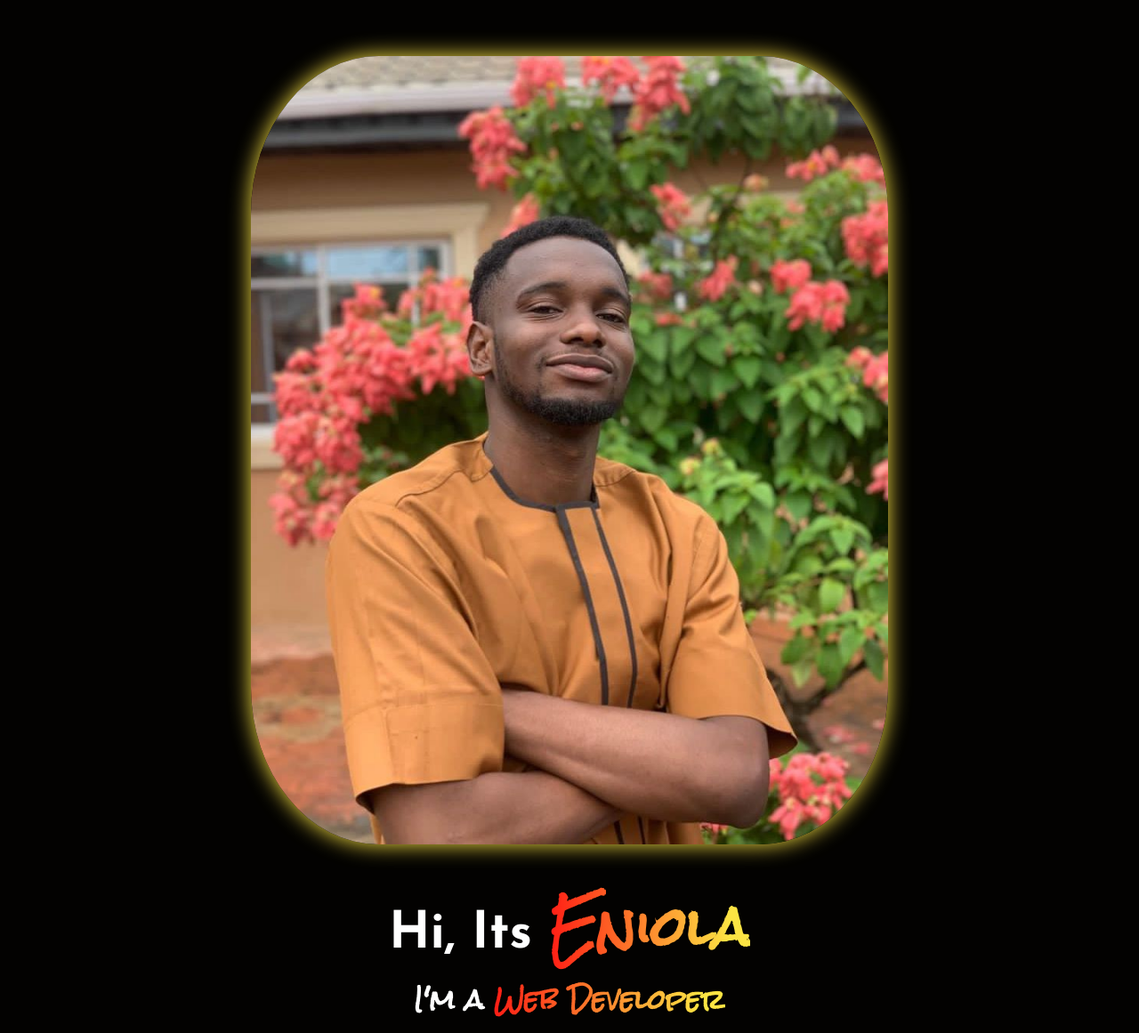
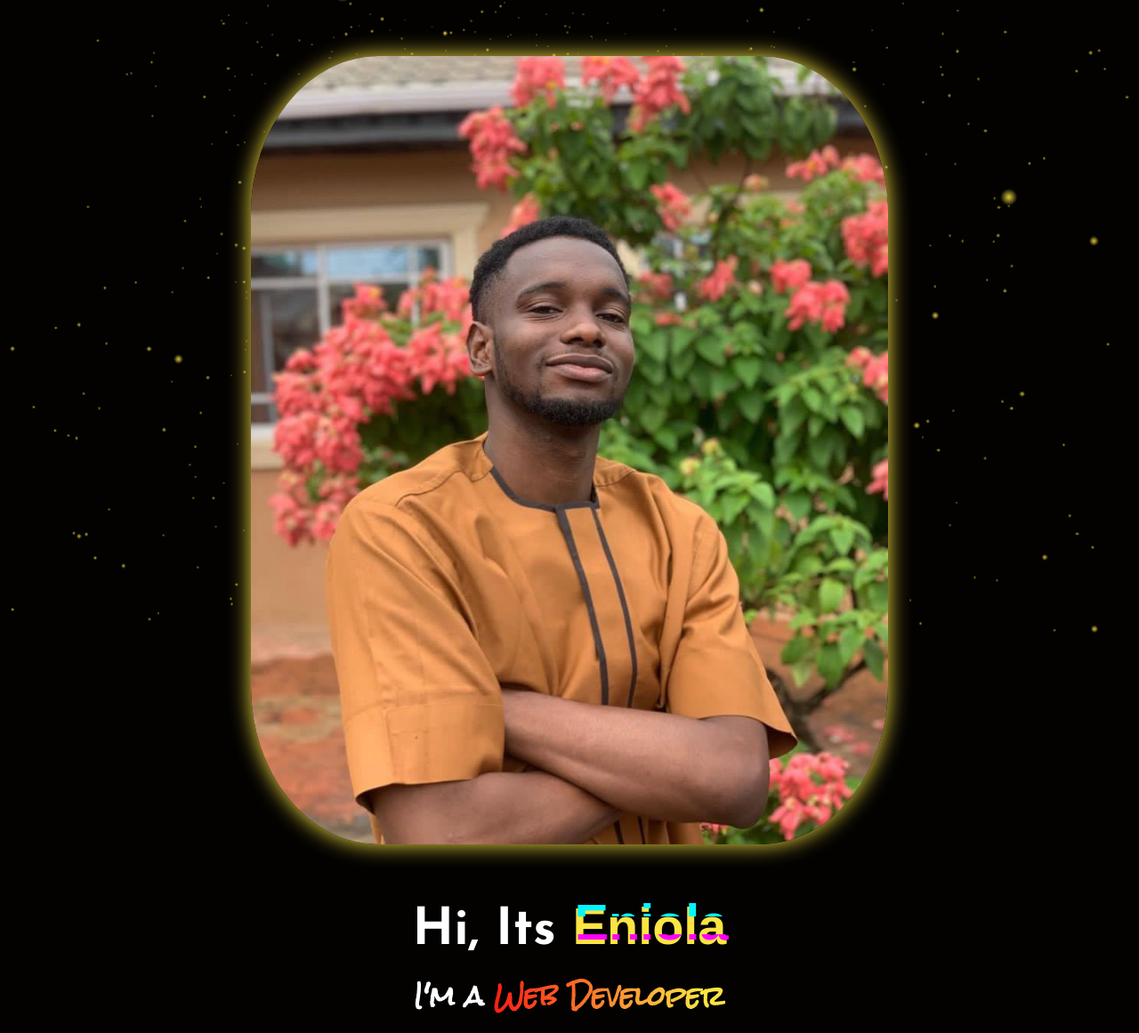
Before and after one commit to stephenhaleem/portfolio, a plain HTML site: page index.html in a window 1280 px wide. Shown: the part 81-1242 px from the top of the page at 89% size. Drawn offline with nearby package versions, Linux system fonts and the light colour scheme; a web font is replaced by a local one.

Commit message:
add background animation and glitch effect to enhance visual appeal

```diff
--- /dev/null
+++ b/background.js
@@ -0,0 +1,107 @@
+// background.js
+document.addEventListener("DOMContentLoaded", () => {
+  const scene = new THREE.Scene();
+  const camera = new THREE.PerspectiveCamera(
+    75,
+    window.innerWidth / window.innerHeight,
+    0.1,
+    2000
+  );
+  const renderer = new THREE.WebGLRenderer({
+    canvas: document.getElementById("bg-canvas"),
+    alpha: true,
+  });
+  renderer.setSize(window.innerWidth, window.innerHeight);
+  renderer.setPixelRatio(window.devicePixelRatio);
+
+  // Create a circular texture for particles
+  const createParticleTexture = () => {
+    const size = 32; // Texture size (32x32 pixels)
+    const canvas = document.createElement("canvas");
+    canvas.width = size;
+    canvas.height = size;
+    const context = canvas.getContext("2d");
+
+    // Draw a soft circular gradient
+    const gradient = context.createRadialGradient(
+      size / 2,
+      size / 2,
+      0,
+      size / 2,
+      size / 2,
+      size / 2
+    );
+    gradient.addColorStop(0, "rgba(255, 255, 255, 1)"); // Bright center
+    gradient.addColorStop(1, "rgba(255, 255, 255, 0)"); // Fade to transparent
+
+    context.fillStyle = gradient;
+    context.fillRect(0, 0, size, size);
+
+    return new THREE.CanvasTexture(canvas);
+  };
+
+  // Particle system
+  const particleCount = 1500;
+  const particles = new THREE.BufferGeometry();
+  const positions = new Float32Array(particleCount * 3);
+  const velocities = new Float32Array(particleCount * 3);
+
+  for (let i = 0; i < particleCount * 3; i += 3) {
+    positions[i] = (Math.random() - 0.5) * 1500;
+    positions[i + 1] = (Math.random() - 0.5) * 1500;
+    positions[i + 2] = (Math.random() - 0.5) * 1500;
+
+    velocities[i] = (Math.random() - 0.5) * 0.1;
+    velocities[i + 1] = (Math.random() - 0.5) * 0.1;
+    velocities[i + 2] = (Math.random() - 0.5) * 0.1;
+  }
+
+  particles.setAttribute("position", new THREE.BufferAttribute(positions, 3));
+  const material = new THREE.PointsMaterial({
+    color: 0xfce443, // Yellow
+    size: 6, // Slightly larger for visibility
+    sizeAttenuation: true,
+    map: createParticleTexture(), // Use circular texture
+    transparent: true,
+    opacity: 0.9, // Softer glow
+    blending: THREE.AdditiveBlending, // Glow effect
+    depthWrite: false, // Prevent depth conflicts
+  });
+  const particleSystem = new THREE.Points(particles, material);
+  scene.add(particleSystem);
+
+  camera.position.z = 800;
+
+  // Animation loop
+  function animate() {
+    requestAnimationFrame(animate);
+
+    const positions = particleSystem.geometry.attributes.position.array;
+    for (let i = 0; i < particleCount * 3; i += 3) {
+      positions[i] += velocities[i];
+      positions[i + 1] += velocities[i + 1];
+      positions[i + 2] += velocities[i + 2];
+
+      if (positions[i] > 750) positions[i] = -750;
+      if (positions[i] < -750) positions[i] = 750;
+      if (positions[i + 1] > 750) positions[i + 1] = -750;
+      if (positions[i + 1] < -750) positions[i + 1] = 750;
+      if (positions[i + 2] > 750) positions[i + 2] = -750;
+      if (positions[i + 2] < -750) positions[i + 2] = 750;
+    }
+    particleSystem.geometry.attributes.position.needsUpdate = true;
+
+    particleSystem.rotation.y += 0.0005;
+    particleSystem.rotation.x += 0.0002;
+
+    renderer.render(scene, camera);
+  }
+  animate();
+
+  // Resize handler
+  window.addEventListener("resize", () => {
+    renderer.setSize(window.innerWidth, window.innerHeight);
+    camera.aspect = window.innerWidth / window.innerHeight;
+    camera.updateProjectionMatrix();
+  });
+});
--- a/index.html
+++ b/index.html
@@ -4,6 +4,7 @@
     <style>
     @import url('https://fonts.googleapis.com/css2?family=Geo:ital@0;1&display=swap');
     @import url('https://fonts.googleapis.com/css2?family=Caveat:wght@400..700&family=Indie+Flower&family=Orbitron:wght@400..900&family=Reenie+Beanie&family=Tangerine:wght@400;700&display=swap');
+
     </style>
     <link rel="icon" type="images/png" sizes="32x32" href="logo.png">
     <link href="https://cdn.jsdelivr.net/npm/aos@2.3.4/dist/aos.css" rel="stylesheet">
@@ -14,6 +15,7 @@
     <link rel="preconnect" href="https://fonts.gstatic.com" crossorigin>
     <link href="https://fonts.googleapis.com/css2?family=Rock+Salt&display=swap" rel="stylesheet">
     <link rel="stylesheet" href="https://cdnjs.cloudflare.com/ajax/libs/remixicon/4.2.0/remixicon.min.css">
+    <link href="https://fonts.googleapis.com/css2?family=Rubik+Glitch&display=swap" rel="stylesheet">
     <meta charset="UTF-8">
     <meta name="viewport" content="width=device-width, initial-scale=1.0">
     <meta name="theme-color" content="#fce443" />
@@ -25,6 +27,7 @@
     <link href="https://unpkg.com/boxicons@2.1.4/css/boxicons.min.css" rel="stylesheet">
 </head>
 <body>
+    <canvas id="bg-canvas"></canvas>
     <div id="pre-loader"></div>
 
     <header class="header" id="header">
@@ -93,38 +96,21 @@
     </header>
 
     <section class="home" id='home'>
-        <div class="home-content" data-aos="fade-up" data-aos-mirror="true"data-aos-delay="300" data-aos-duration="1000" data-aos-offset="200">
+        <div class="home-content" data-aos="fade-up" data-aos-mirror="true" data-aos-delay="300" data-aos-duration="1000" data-aos-offset="200">
           <h1>
-                Hi, Its <span>Eniola</span>
+            Hi, Its <span class="glitch" data-text="Eniola">Eniola</span>
           </h1>
           <h3>
-                I'm a <span> Web Developer</span>
+            I'm a <span>Web Developer</span>
           </h3>
-            <p data-aos="fade-up" data-aos-mirror="true"data-aos-delay="300" data-aos-duration="1000" data-aos-offset="200">Photographer|Gamer  </p>
-            <div class="social-icons" data-aos="fade-up" data-aos-mirror="true"data-aos-delay="300" data-aos-duration="1000" data-aos-offset="200">
-                <a href="https://www.github.com/stephenhaleem" target="_blank">
-                    <i class="bx bxl-github"></i>
-                </a>
-                <a href="https://www.linkedin.com/in/eniola-obilana-9086a3213?lipi=urn%3Ali%3Apage%3Ad_flagship3_profile_view_base_contact_details%3Bx6ZY%2FASGSXSqix5fo4ti%2Fw%3D%3D" target="_blank">
-                    <i class=" bx bxl-linkedin-square"></i>
-                </a>
-                <a href="https://www.instagram.com/stephenhaleem" target="_blank">
-                    <i class="bx bxl-instagram-alt"></i>
-                </a>
+          <p data-aos="fade-up" data-aos-mirror="true" data-aos-delay="300" data-aos-duration="1000" data-aos-offset="200">Photographer|Gamer</p>
+          <!-- Rest of the section remains unchanged -->
         </div>
-            <div class="bts-group"  >
-                <a href="ObilanaEniolaStephenResume.pdf" download="ObilanaEniolaStephenResume" class="btn" data-aos="fade-left"data-aos-mirror="true"data-aos-delay="300" data-aos-duration="1000" data-aos-offset="200">Download CV</a>
-                <a href="#contact" class="btn"data-aos="fade-right"data-aos-mirror="true" data-aos-delay="300" data-aos-duration="1000" data-aos-offset="200">Contact</a>
-            </div>
-
-
-        </div>
-
         <div class="home-img">
           <img src="img.jpg" alt="">
         </div>
+      </section>
 
-     </section>
      <section class="about" id="about">
         <div class="about-img" data-aos="fade-right" data-aos-delay="300" data-aos-duration="1000" data-aos-offset="200" data-aos-mirror="true" >
             <img src="new img.jpg" alt="">
@@ -164,23 +150,19 @@
      <section class="contact" id="contact">
         <h2 class="heading">Contact <span>Me</span></h2>
 
-        <form action="https://formspree.io/f/xovvpwrw"
-        method="post">
-
-            <div class="input-group" >
-                <div class="input-box" data-aos="fade-left"data-aos-mirror="true" data-aos-delay="300" data-aos-duration="1000" data-aos-offset="200" >
+        <form action="https://formspree.io/f/xovvpwrw" method="post">
+            <div class="input-group">
+                <div class="input-box" data-aos="fade-left" data-aos-mirror="true" data-aos-delay="300" data-aos-duration="1000" data-aos-offset="200">
                     <input type="text" name="name" placeholder="Full Name" style="font-family: josefin sans;">
-                    <input type="email" name="email" placeholder="Email" style="font-family: josefin sans;" >
-
+                    <input type="email" name="email" placeholder="Email" style="font-family: josefin sans;">
                 </div>
-                <div class="input-box"data-aos="fade-left" data-aos-mirror="true"  data-aos-delay="300" data-aos-duration="1000" data-aos-offset="200">
-                    <input type="number" placeholder="Phone Number" name="Phone" style="font-family: josefin sans;"  >
+                <div class="input-box" data-aos="fade-left" data-aos-mirror="true" data-aos-delay="300" data-aos-duration="1000" data-aos-offset="200">
+                    <input type="number" placeholder="Phone Number" name="Phone" style="font-family: josefin sans;">
                 </div>
             </div>
-
-            <div class="input-group2"data-aos="fade-right" data-aos-mirror="true"  data-aos-delay="300" data-aos-duration="1000" data-aos-offset="200">
-                <textarea name="" id="" placeholder="Your Message" style="font-family: josefin sans;" cols="30" rows="10"></textarea>
-                <input type="submit" value="Send Message" class="btn" style="font-family: josefin sans;" >
+            <div class="input-group2" data-aos="fade-right" data-aos-mirror="true" data-aos-delay="300" data-aos-duration="1000" data-aos-offset="200">
+                <textarea name="message" id="" placeholder="Your Message" style="font-family: josefin sans;" cols="30" rows="10"></textarea>
+                <input type="submit" value="Send Message" class="btn" style="font-family: josefin sans;">
             </div>
         </form>
      </section>
@@ -219,9 +201,13 @@
 
      </footer>
     <script src="portfolio.js"></script>
+
     <script src="https://cdn.jsdelivr.net/npm/aos@2.3.4/dist/aos.js"></script>
     <script>
         AOS.init();  // Initialize AOS on page load
     </script>
+    <script src="https://cdnjs.cloudflare.com/ajax/libs/three.js/r134/three.min.js"></script>
+    <script src="background.js"></script>
+
 </body>
 </html>
--- a/portfolio.css
+++ b/portfolio.css
@@ -7,11 +7,14 @@
   font-family: "arial";
 }
 :root {
+  --text-color: white;
   --bg-color: #030201;
-  --second-bg-color: #101010;
-  --text-color: white;
   --main-color: #fce443;
+  --neon-cyan: #00f7ff;
+  --neon-magenta: #ff00ff;
+  --deep-purple: #1a0d2b;
 }
+
 html {
   font-size: 60%;
   overflow-x: hidden;
@@ -28,14 +31,29 @@ ul {
 a {
   text-decoration: none;
 }
-
+#bg-canvas {
+  position: fixed;
+  top: 0;
+  left: 0;
+  width: 100%;
+  height: 100%;
+  z-index: -1;
+}
+body,
+header,
+section,
+footer,
+main {
+  position: relative;
+  z-index: 1;
+}
 .header {
   position: fixed;
   width: 100%;
   top: 0;
   left: 0;
   padding: 5px 14px;
-  background-color: black;
+  background-color: transparent;
   z-index: 1000;
 }
 .nav {
@@ -277,6 +295,7 @@ section {
   min-height: 100vh;
   padding: 10rem 15%;
 }
+
 .home {
   display: flex;
   align-items: center;
@@ -295,11 +314,13 @@ section {
   font-weight: 700;
   margin-top: 1.5rem;
   line-height: 1;
+  color: var(--text-color);
 }
 .home-content h3 {
   margin: 1rem 0;
   font-size: 3rem;
   font-family: rock salt;
+  color: var(--text-color);
 }
 .home-content p {
   font-family: josefin sans;
@@ -375,7 +396,7 @@ section {
   justify-content: center;
   align-items: center;
   gap: 10rem;
-  background: var(--bg-color);
+  background: transparent;
 }
 .about-img img {
   width: 32vw;
@@ -417,7 +438,7 @@ section {
   margin: 5rem 0;
 }
 .services {
-  background-color: var(--bg-color);
+  background-color: transparent;
   color: black;
 }
 .services h2 {
@@ -474,7 +495,7 @@ section {
 }
 
 .projects {
-  background-color: var(--bg-color);
+  background-color: transparent;
 }
 .projects-box {
   display: grid;
@@ -525,7 +546,7 @@ section {
   padding-top: 100px;
 }
 .contact {
-  background-color: var(--bg-color);
+  background-color: transparent;
 }
 .contact h2 {
   margin-bottom: 3rem;
@@ -553,7 +574,7 @@ section {
 }
 
 .footer {
-  background-color: var(--bg-color);
+  background-color: transparent;
   padding: 50px 0;
 }
 .footer .social-icons {
@@ -660,3 +681,101 @@ section {
   position: fixed;
   z-index: 100;
 }
+
+/* Glitch Effect */
+.glitch {
+  position: relative;
+  font-family: "Rubik Glitch", sans-serif; /* Optional, if imported */
+  color: var(--main-color); /* #fce443 for "Eniola" */
+  font-weight: 700;
+}
+
+.glitch::before,
+.glitch::after {
+  content: attr(data-text);
+  position: absolute;
+  top: 0;
+  left: 0;
+  width: 100%;
+  height: 100%;
+  background: transparent;
+}
+
+.glitch::before {
+  color: var(--neon-cyan); /* #00f7ff */
+  animation: glitch-top 1s infinite linear alternate-reverse; /* Always running */
+  clip-path: polygon(0 0, 100% 0, 100% 33%, 0 33%);
+}
+
+.glitch::after {
+  color: var(--neon-magenta); /* #ff00ff */
+  animation: glitch-bottom 1.5s infinite linear alternate-reverse; /* Always running */
+  clip-path: polygon(0 67%, 100% 67%, 100% 100%, 0 100%);
+}
+
+/* Enhance on hover (optional) */
+.glitch:hover::before {
+  animation: glitch-top 0.5s infinite linear alternate-reverse; /* Faster on hover */
+}
+
+.glitch:hover::after {
+  animation: glitch-bottom 0.7s infinite linear alternate-reverse; /* Faster on hover */
+}
+
+/* Ensure glitch span integrates correctly */
+.home-content h1 .glitch {
+  font-size: inherit; /* Matches h1's 6rem */
+  color: var(--main-color); /* #fce443 base for "Eniola" */
+  background: none; /* No gradient */
+}
+
+/* Keep "Web Developer" gradient intact */
+.home-content h3 span {
+  font-family: "Rock Salt", cursive;
+  background: linear-gradient(270deg, #fce443 10%, #ff1d15 100%);
+  background-clip: text;
+  color: transparent;
+}
+
+/* Glitch Keyframes */
+@keyframes glitch-top {
+  0% {
+    transform: translate(0, 0);
+  }
+  20% {
+    transform: translate(-3px, 1px);
+  }
+  40% {
+    transform: translate(3px, -1px);
+  }
+  60% {
+    transform: translate(-2px, 2px);
+  }
+  80% {
+    transform: translate(2px, -2px);
+  }
+  100% {
+    transform: translate(0, 0);
+  }
+}
+
+@keyframes glitch-bottom {
+  0% {
+    transform: translate(0, 0);
+  }
+  20% {
+    transform: translate(2px, -1px);
+  }
+  40% {
+    transform: translate(-2px, 1px);
+  }
+  60% {
+    transform: translate(3px, -2px);
+  }
+  80% {
+    transform: translate(-3px, 2px);
+  }
+  100% {
+    transform: translate(0, 0);
+  }
+}
--- a/projects.css
+++ b/projects.css
@@ -4,7 +4,7 @@
   box-sizing: border-box;
   text-decoration: none;
   scroll-behavior: smooth;
-    font-family: "arial"
+  font-family: "arial";
 }
 :root {
   --bg-color: #030201;
@@ -12,27 +12,25 @@
   --text-color: white;
   --main-color: #fce443;
 }
-  ::-webkit-scrollbar{
+::-webkit-scrollbar {
   width: 7px;
 }
 
-::-webkit-scrollbar-thumb{
+::-webkit-scrollbar-thumb {
   background-color: var(--main-color);
 }
 
-::-webkit-scrollbar-track{
-    background-color :var(--bg-color);
-
+::-webkit-scrollbar-track {
+  background-color: var(--bg-color);
 }
 html {
   font-size: 60%;
   overflow-x: hidden;
   scroll-behavior: smooth;
 }
-  body{
-    background:var(--bg-color);
+body {
+  background: var(--bg-color);
   color: var(--text-color);
-
 }
 ul {
   list-style: none;
@@ -41,8 +39,23 @@
 a {
   text-decoration: none;
 }
-
-  .header{
+#bg-canvas {
+  position: fixed;
+  top: 0;
+  left: 0;
+  width: 100%;
+  height: 100%;
+  z-index: -1; /* Behind all content */
+}
+body,
+header,
+section,
+footer,
+main {
+  position: relative;
+  z-index: 1;
+}
+.header {
   position: fixed;
   width: 100%;
   top: 0;
@@ -51,7 +64,7 @@
   background-color: black;
   z-index: 1000;
 }
-.nav{
+.nav {
   position: relative;
   height: 3.5rem;
   display: flex;
@@ -59,10 +72,10 @@
   align-items: center;
 }
 
- .nav__logo{
+.nav__logo {
   font-family: orbitron;
   font-size: 3rem;
-    color:#fce443;
+  color: #fce443;
   font-weight: 800;
   cursor: pointer;
   transition: 0.3s ease-in-out;
@@ -74,14 +87,10 @@
   font-size: 2.5rem;
   cursor: pointer;
 }
- span{
-    background: linear-gradient(
-        270deg,
-     #fce443 10%,
-     #ff1d15 100%
-     );
-    background-clip:text;
-    color:transparent;
+span {
+  background: linear-gradient(270deg, #fce443 10%, #ff1d15 100%);
+  background-clip: text;
+  color: transparent;
   font-family: "rock salt";
 }
 @media screen and (max-width: 1150px) {
@@ -96,29 +105,29 @@
     display: flex;
     flex-direction: column;
     justify-content: space-between;
-      transition: left .4s;
+    transition: left 0.4s;
   }
 
   .nav__item {
     transform: translateX(-150px);
     visibility: hidden;
-      transition: transform .4s ease-out, visibility .4s;
+    transition: transform 0.4s ease-out, visibility 0.4s;
   }
 
   .nav__item:nth-child(1) {
-      transition-delay: .1s;
+    transition-delay: 0.1s;
   }
   .nav__item:nth-child(2) {
-      transition-delay: .2s;
+    transition-delay: 0.2s;
   }
   .nav__item:nth-child(3) {
-      transition-delay: .3s;
+    transition-delay: 0.3s;
   }
   .nav__item:nth-child(4) {
-      transition-delay: .4s;
+    transition-delay: 0.4s;
   }
   .nav__item:nth-child(5) {
-      transition-delay: .5s;
+    transition-delay: 0.5s;
   }
 }
 
@@ -139,7 +148,7 @@
   font-weight: 500;
   display: inline-flex;
   align-items: center;
-    transition: opacity .4s;
+  transition: opacity 0.4s;
 }
 
 .nav__link i {
@@ -147,16 +156,15 @@
   position: absolute;
   opacity: 0;
   visibility: hidden;
-    transition: opacity .4s, visibility .4s;
+  transition: opacity 0.4s, visibility 0.4s;
 }
 
 .nav__link .nav__text {
   position: relative;
-    transition: margin .4s;
+  transition: margin 0.4s;
   font-size: 2rem;
   color: #fce443;
   font-family: orbitron;
-
 }
 
 .nav__link .nav__text::after {
@@ -167,7 +175,7 @@
   width: 0;
   height: 2px;
   background-color: #fce443;
-    transition: width .4s ease-out;
+  transition: width 0.4s ease-out;
 }
 
 /* Animation link on hover */
@@ -186,7 +194,7 @@
 
 /* Sibling fade animation */
 .nav__list:has(.nav__link:hover) .nav__link:not(:hover) {
-    opacity: .4;
+  opacity: 0.4;
 }
 
 .nav__close {
@@ -202,11 +210,11 @@
 .nav__social-link {
   color: #fce443;
   font-size: 2.5rem;
-    transition: transform .4s;
+  transition: transform 0.4s;
 }
 
 .nav__social-link:hover {
-    transform: translateY(-.25rem);
+  transform: translateY(-0.25rem);
 }
 
 /* Show menu */
@@ -237,7 +245,7 @@
   }
 
   .nav__link {
-      font-size: .938rem;
+    font-size: 0.938rem;
   }
 
   .nav__link i {
@@ -257,7 +265,7 @@
     font-size: 2.5rem;
   }
 
-    .btn{
+  .btn {
     display: inline-block;
     padding: 1rem 3rem;
     background-color: var(--main-color);
@@ -269,17 +277,16 @@
     font-weight: 600;
     transition: 0.3s ease-in-out;
   }
-    .btn:hover{
+  .btn:hover {
     transform: scale(1.05);
-        box-shadow: 0 0 25px var(--main-color),
-                    0 0 50px var(--main-color);
+    box-shadow: 0 0 25px var(--main-color), 0 0 50px var(--main-color);
   }
 }
 @media screen and (min-width: 768px) {
-    #menu-icon{
+  #menu-icon {
     display: block;
   }
-    .btn{
+  .btn {
     display: inline-block;
     padding: 1rem 3rem;
     background-color: var(--main-color);
@@ -291,10 +298,9 @@
     font-weight: 600;
     transition: 0.3s ease-in-out;
   }
-    .btn:hover{
+  .btn:hover {
     transform: scale(1.05);
-        box-shadow: 0 0 25px var(--main-color),
-                    0 0 50px var(--main-color);
+    box-shadow: 0 0 25px var(--main-color), 0 0 50px var(--main-color);
   }
 }
 .btn {
@@ -312,14 +318,12 @@
 
 .btn:hover {
   transform: scale(1.05);
-    box-shadow: 0 0 25px var(--main-color),
-                0 0 50px var(--main-color);
+  box-shadow: 0 0 25px var(--main-color), 0 0 50px var(--main-color);
 }
-  .projects{
+.projects {
   background-color: var(--bg-color);
-
 }
- .projects-box{
+.projects-box {
   padding-top: 50px;
   display: grid;
   grid-template-columns: repeat(auto-fit, minmax(350px, 1fr));
@@ -327,7 +331,7 @@
   gap: 3rem;
   row-gap: 5rem;
 }
- .project-card{
+.project-card {
   display: flex;
   flex-direction: column;
   align-items: center;
@@ -344,22 +348,45 @@
   transition: 0.3s ease;
 }
 
- .project-card:hover{
-     box-shadow: 0 0 25px var(--main-color),
-                 0 0 50px var(--main-color);
+.project-card:hover {
+  box-shadow: 0 0 25px var(--main-color), 0 0 50px var(--main-color);
   transform: scale(1.02);
 }
 
- .project-card img{
+.project-card img {
   max-width: 300px;
   border-radius: 2em;
   object-fit: cover;
 }
 
- .project-card h3{
+.project-card h3 {
   font-size: 3rem;
 }
 
- .project-card p{
+.project-card p {
   font-size: 1.6rem;
 }
+#bg-canvas {
+  position: fixed;
+  top: 0;
+  left: 0;
+  width: 100%;
+  height: 100%;
+  z-index: -1; /* Behind all content */
+}
+
+/* Ensure content stays above the canvas */
+body,
+header,
+section,
+footer,
+main {
+  position: relative;
+  z-index: 1;
+}
+
+/* Adjust pre-loader to stay above canvas */
+#pre-loader {
+  position: fixed;
+  z-index: 100;
+}
```
Also changed, not shown: projects.html (+3 -0 lines). Lines whose indentation alone changed are shown as unchanged.
